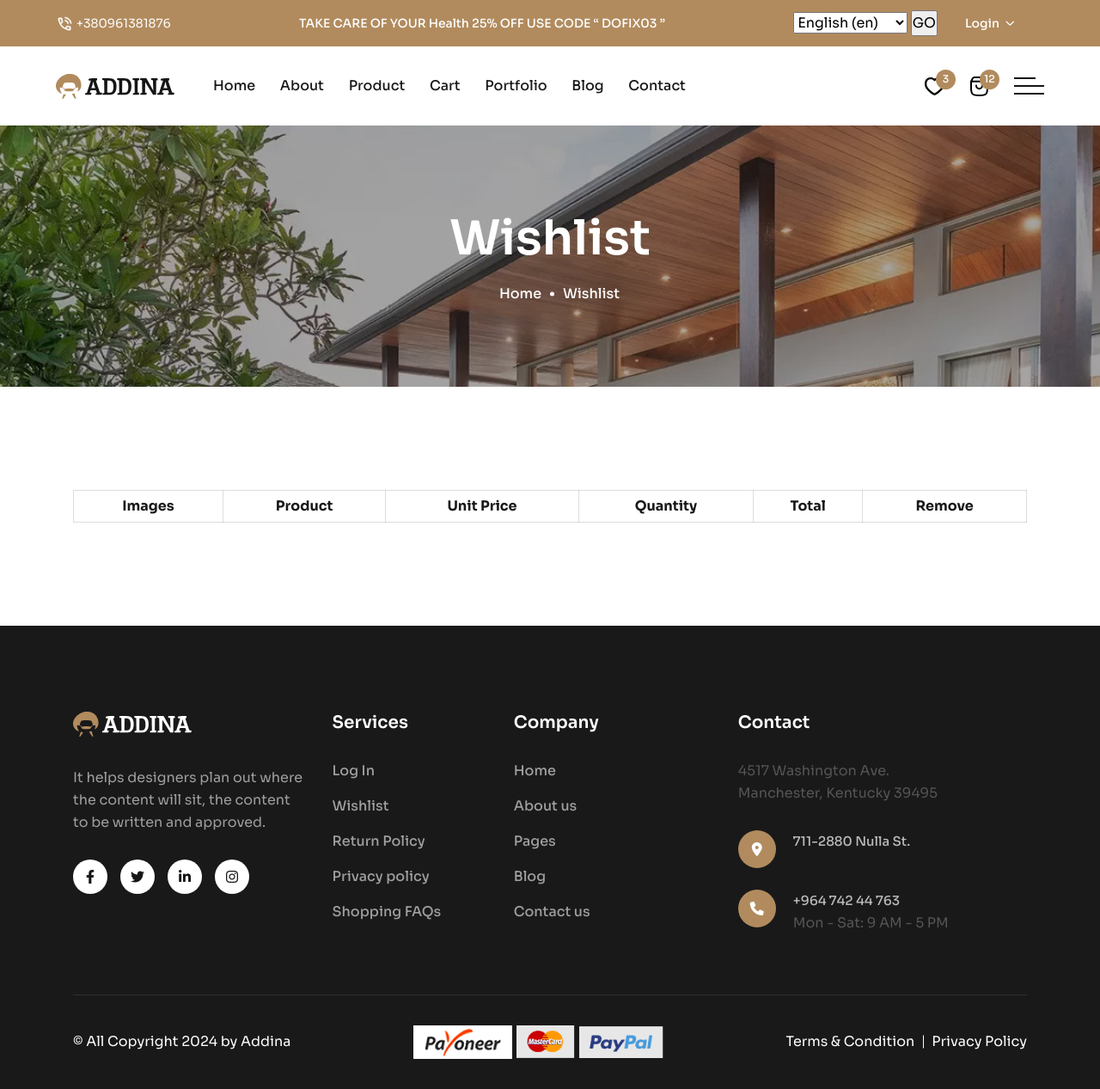
After one commit to Sifat-IT-Academy/addina, a Django app: template templates/wishlist.html in a window 1280 px wide. The commit adds this page. Shown: the whole page at 86% size. Run offline with Django 5.2, Linux system fonts and the light colour scheme; the template is opened without the code that fills it, so the values that code supplies are empty; parts of the project's set-up code (start-up, migrations or seed data) failed here and were passed over; some libraries are stand-ins or nearby versions.

Commit message:
add wishlist

```diff
--- a/shop/models.py
+++ b/shop/models.py
@@ -58,3 +58,9 @@ class ProductComment(models.Model):
     create_date = models.DateTimeField(auto_now=True)
     product = models.ForeignKey(Product, on_delete=models.CASCADE)
     rating = IntegerRangeField(min_value=1, max_value=5, default=3)
+
+class Wishlist(models.Model):
+    id = models.BigAutoField(primary_key=True)
+    user = models.ForeignKey(User, on_delete=models.CASCADE)
+    product = models.ForeignKey(Product, on_delete=models.CASCADE)
+    is_active = models.BooleanField(default=True)
--- a/shop/urls.py
+++ b/shop/urls.py
@@ -3,6 +3,7 @@ from .views import *
 
 urlpatterns = [
     path('',index_view,name='home-page'),
+    path('wishlist/',Wishlist.as_view(),name='wishlist-page'),
     path('about/',about_view,name='about-page'),
     path('product/',ProductListView.as_view(),name='product-page'),
     path('product/<int:product_id>/',product_details_view,name='product-details-page'),
--- a/shop/views.py
+++ b/shop/views.py
@@ -1,4 +1,3 @@
-from django.shortcuts import render, get_object_or_404
 from django.views.generic import ListView
 from .models import *
 from django.shortcuts import render, redirect, get_object_or_404
@@ -44,3 +43,8 @@ def product_details_view(request, product_id):
         'form': form,
         'ratings_range': range(1, 6)
     })
+
+class Wishlist(ListView):
+    model = Wishlist
+    template_name = 'wishlist.html'
+    context_object_name = 'wishlist'
--- a/templates/base.html
+++ b/templates/base.html
@@ -401,7 +401,7 @@
                         </div>
                         <div class="header-action d-flex align-items-center ml-30">
                            <div class="header-action-item">
-                              <a href="wishlist.html" class="header-action-btn">
+                              <a href="{% url 'wishlist-page' %}" class="header-action-btn">
                                  <svg width="23" height="21" viewBox="0 0 23 21" fill="none"
                                     xmlns="http://www.w3.org/2000/svg">
                                     <path
@@ -486,7 +486,7 @@
                   <div class="footer-link">
                      <ul>
                         <li><a href="error.html">Log In</a></li>
-                        <li><a href="wishlist.html">Wishlist</a></li>
+                        <li><a href="{% url 'wishlist-page' %}">Wishlist</a></li>
                         <li><a href="error.html">Return Policy</a></li>
                         <li><a href="error.html">Privacy policy</a></li>
                         <li><a href="faq.html">Shopping FAQs</a></li>
--- a/templates/product.html
+++ b/templates/product.html
@@ -35,7 +35,7 @@
             <div class="row">
                <div class="col-xxl-4 col-xl-4 col-lg-4 col-md-6">
                   <div class="bd-product__result mb-30">
-                     <h4>20 Item On List</h4>
+                     <h4> Item On List</h4>
                   </div>
                </div>
                <div class="col-xxl-8 col-xl-8 col-lg-8 col-md-6">
--- /dev/null
+++ b/templates/wishlist.html
@@ -0,0 +1,82 @@
+{% extends 'base.html' %}
+{% load static %}
+{% block title %} Wishlist {% endblock title %}
+{% block content %}
+   <!-- Body main wrapper start -->
+   <main>
+
+      <!-- Breadcrumb area start  -->
+      <div class="breadcrumb__area theme-bg-1 p-relative z-index-11 pt-95 pb-95">
+         <div class="breadcrumb__thumb" data-background="{% static 'imgs/bg/breadcrumb-bg.jpg' %}"></div>
+         <div class="container">
+            <div class="row justify-content-center">
+               <div class="col-xxl-12">
+                  <div class="breadcrumb__wrapper text-center">
+                     <h2 class="breadcrumb__title">Wishlist</h2>
+                     <div class="breadcrumb__menu">
+                        <nav>
+                           <ul>
+                              <li><span><a href="index.html">Home</a></span></li>
+                              <li><span>wishlist</span></li>
+                           </ul>
+                        </nav>
+                     </div>
+                  </div>
+               </div>
+            </div>
+         </div>
+      </div>
+      <!-- Breadcrumb area start  -->
+
+      <!-- Cart area start  -->
+      <div class="cart-area section-space">
+         <div class="container">
+            <div class="row">
+               <div class="col-12">
+                  <div class="table-content table-responsive">
+                     <table class="table">
+                        <thead>
+                           <tr>
+                              <th class="product-thumbnail">Images</th>
+                              <th class="cart-product-name">Product</th>
+                              <th class="product-price">Unit Price</th>
+                              <th class="product-quantity">Quantity</th>
+                              <th class="product-subtotal">Total</th>
+                              <th class="product-remove">Remove</th>
+                           </tr>
+                        </thead>
+                        <tbody>
+                           {% for wishlist in wishlist %}
+                           <tr>
+                              <td class="product-thumbnail"><a href="product-details.html"><img
+                                       src="{{wishlist.product.image.url}}" alt="img"></a></td>
+                              <td class="product-name"><a href="product-details.html">{{wishlist.product.title}}</a></td>
+                              <td class="product-price"><span class="amount">${{wishlist.product.price}}</span></td>
+                              <td class="product-quantity text-center">
+                                 <div class="product-quantity mt-10 mb-10">
+                                    <div class="product-quantity-form">
+                                       <form action="#">
+                                          <button class="cart-minus"><i class="far fa-minus"></i></button>
+                                          <input class="cart-input" type="text" value="1">
+                                          <button class="cart-plus"><i class="far fa-plus"></i></button>
+                                       </form>
+                                    </div>
+                                 </div>
+                              </td>
+                              <td class="product-subtotal"><span class="amount">${{wishlist.product.price}}</span></td>
+                              <td class="product-remove"><a href="#"><i class="fa fa-times"></i></a></td>
+                           </tr>
+                           {% endfor %}
+                        </tbody>
+                     </table>
+                  </div>
+               </div>
+            </div>
+         </div>
+      </div>
+      <!-- Cart area end  -->
+
+   </main>
+   <!-- Body main wrapper end -->
+
+             {% endblock content %}
```
Also changed, not shown: shop/admin.py (+7 -1 lines), shop/migrations/0010_wishlist.py (added).
